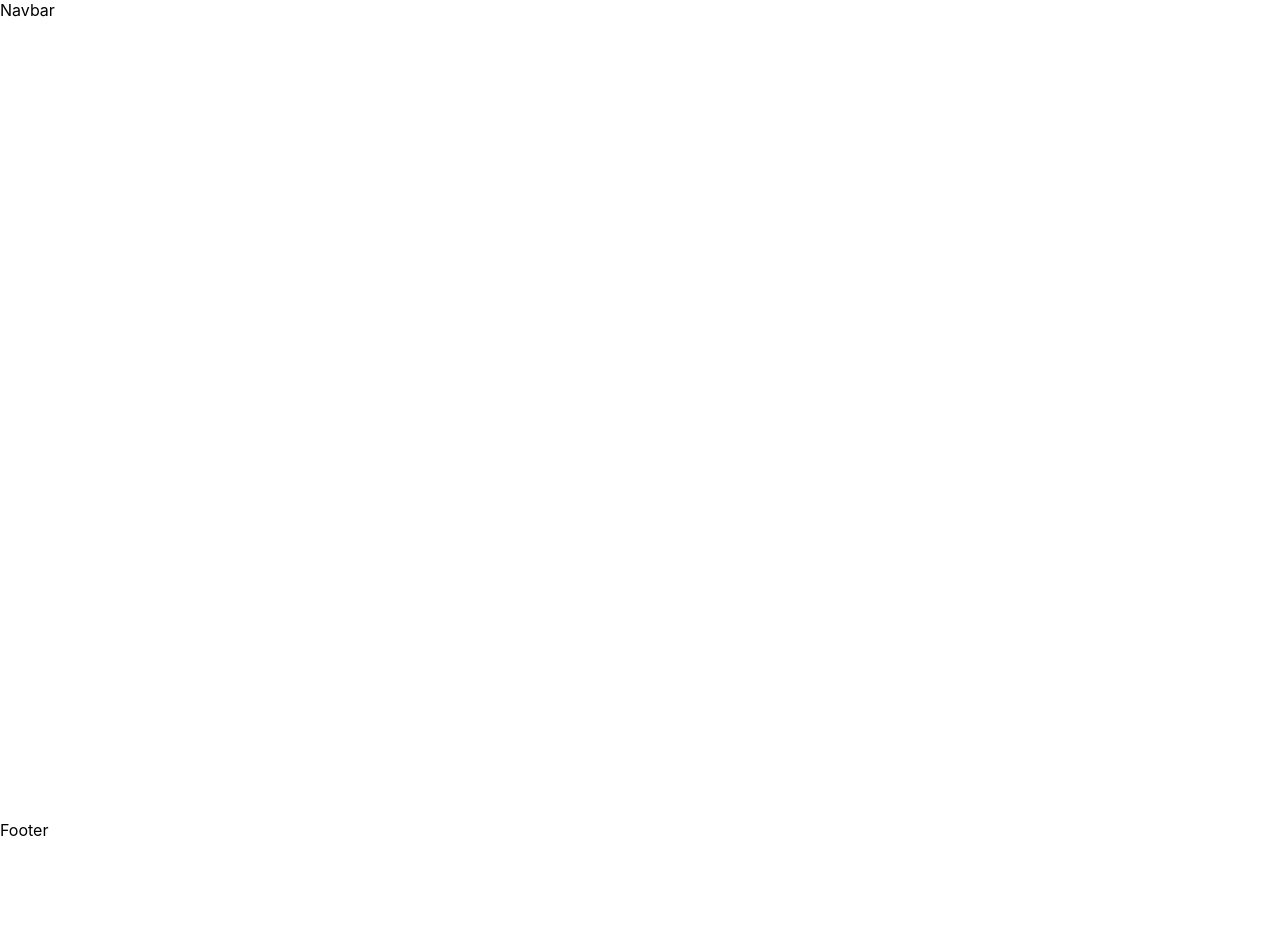
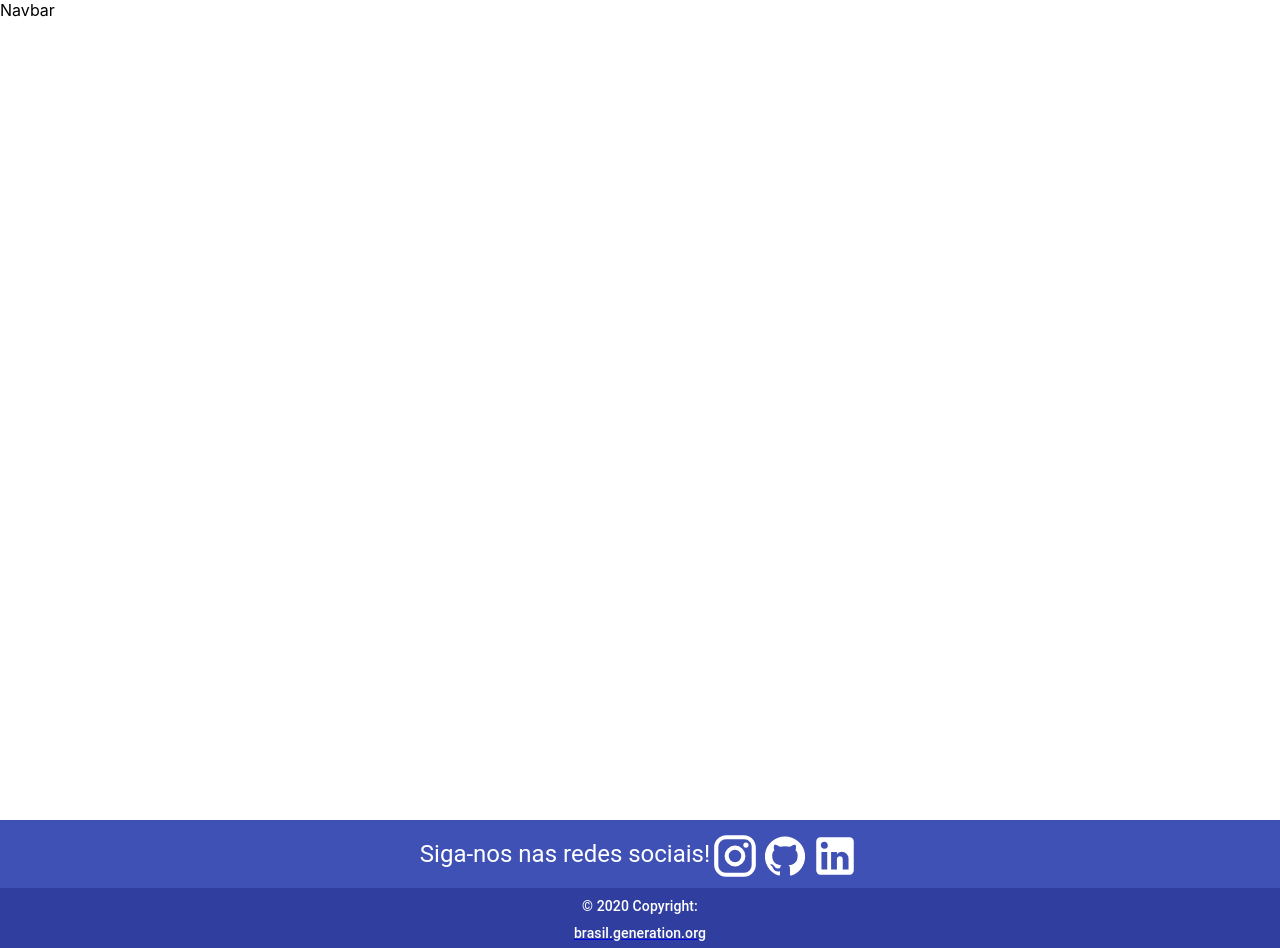
Before and after one commit to felpschneider/Ceuci-front, a React (Create React App) app in the folder ceuci/: page /home in a window 1280 px wide. Before the commit the page ends 840 px from the top, so only its background shows below. Built offline with nearby package versions, Linux system fonts and the light colour scheme.

Commit message:
feat footer

```diff
--- a/ceuci/src/components/estaticos/footer/Footer.css
+++ b/ceuci/src/components/estaticos/footer/Footer.css
@@ -0,0 +1,24 @@
+.box1{
+    background-color: #3F51B5;
+    height: 60px;
+}
+
+.box2{
+    background-color: #303F9F;
+    height: 60px;
+}
+
+.redes{
+    font-size: 50px !important;
+    color: white;
+}
+
+.git{
+    font-size: 40px !important;
+    padding: 5px;
+    color: white;
+}
+
+.textos{
+   color: white;
+}
--- a/ceuci/src/components/estaticos/footer/Footer.tsx
+++ b/ceuci/src/components/estaticos/footer/Footer.tsx
@@ -1,9 +1,94 @@
-import React from 'react'
+import React from "react";
+import InstagramIcon from "@material-ui/icons/Instagram";
+import LinkedInIcon from "@material-ui/icons/LinkedIn";
+import GithubIcon from "@material-ui/icons/GitHub"
+import { Grid, Box, Typography } from "@mui/material";
+import './Footer.css'
 
 function Footer() {
   return (
-    <div>Footer</div>
-  )
+    <>
+      <Grid
+        container
+        direction="row"
+        justifyContent="center"
+        alignItems="center"
+      >
+        <Grid alignItems="center" item xs={12}>
+          <Box className="box1"
+
+              paddingTop={1}
+              display="flex"
+              alignItems="center"
+              justifyContent="center"
+            >
+              <Typography
+                variant="h5"
+                align="center"
+                justifyContent="flex-start"
+                gutterBottom
+                className='textos'
+              >
+                Siga-nos nas redes sociais!
+              </Typography>
+              <Box display="flex" alignItems="center" justifyContent="flex-end">
+              <a
+                href="https://www.instagram.com/generationbrasil/"
+                target="_blank"
+                rel="noopener noreferrer"
+              >
+                <InstagramIcon className='redes' />
+              </a>
+              <a
+                href="https://github.com/felpschneider/Ceuci-front"
+                target="_blank"
+                rel="noopener noreferrer"
+              >
+                <GithubIcon className='git' />
+              </a>
+              <a
+                href="https://www.linkedin.com/school/generationbrasil/"
+                target="_blank"
+                rel="noopener noreferrer"
+              >
+                <LinkedInIcon className='redes' />
+              </a>
+            </Box>
+
+
+          </Box>
+          <Box className="box2">
+            <Box paddingTop={1}>
+              <Typography
+                variant="subtitle2"
+                align="center"
+                gutterBottom
+                style={{ color: "white" }}
+              >
+                © 2020 Copyright:
+              </Typography>
+            </Box>
+            <Box>
+              <a
+                target="_blank"
+                href="https://brasil.generation.org"
+                rel="noopener noreferrer"
+              >
+                <Typography
+                  variant="subtitle2"
+                  gutterBottom
+                  style={{ color: "white" }}
+                  align="center"
+                >
+                  brasil.generation.org
+                </Typography>
+              </a>
+            </Box>
+          </Box>
+        </Grid>
+      </Grid>
+    </>
+  );
 }
 
-export default Footer
+export default Footer;
```
